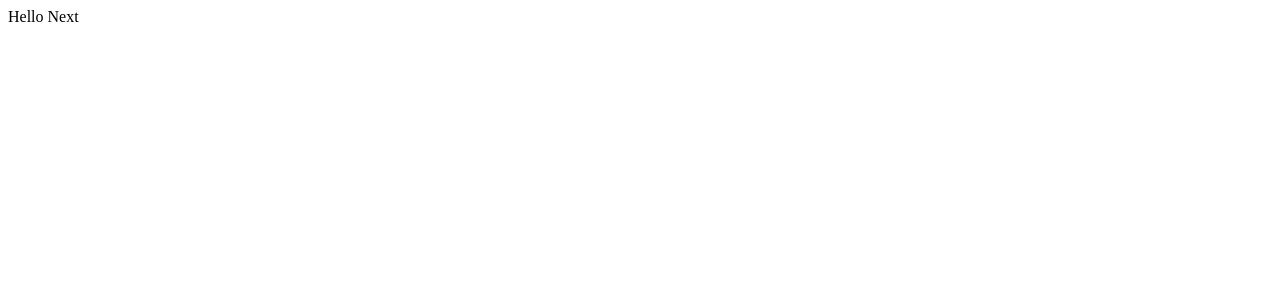
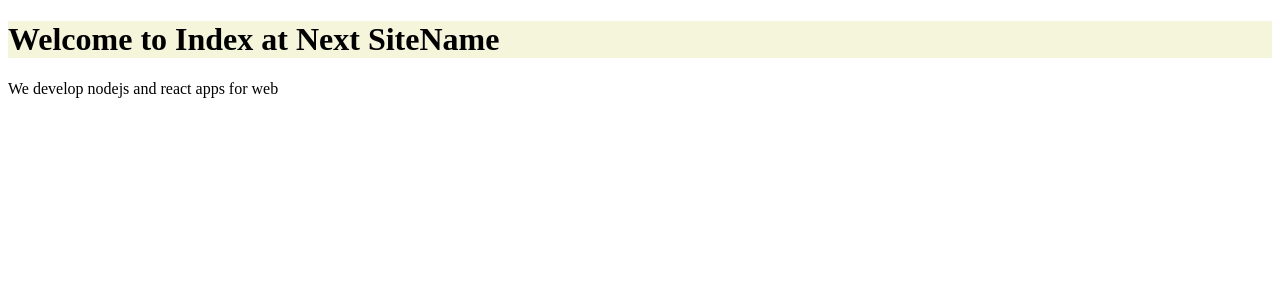
Before and after one commit to atalaymurat/makina-next, a Next.js app: page / in a window 1280 px wide. Shown: the top 300 px of the page. Built offline with nearby package versions, Linux system fonts and the light colour scheme.

Commit message:
capistrano

```diff
--- a/pages/index.js
+++ b/pages/index.js
@@ -1,5 +1,10 @@
 const Index = () => {
-  return <div>Hello Next</div>
+  return (
+    <>
+      <h1 style={{background:"beige", width: "100%"}}>Welcome to Index at Next SiteName</h1>
+      <p>We develop nodejs and react apps for web</p>
+    </>
+  )
 }
 
 export default Index
```
Also changed, not shown: startServer.js (added, +8 -0 lines), 2 other files (tests, documents, lock files or other folders).
